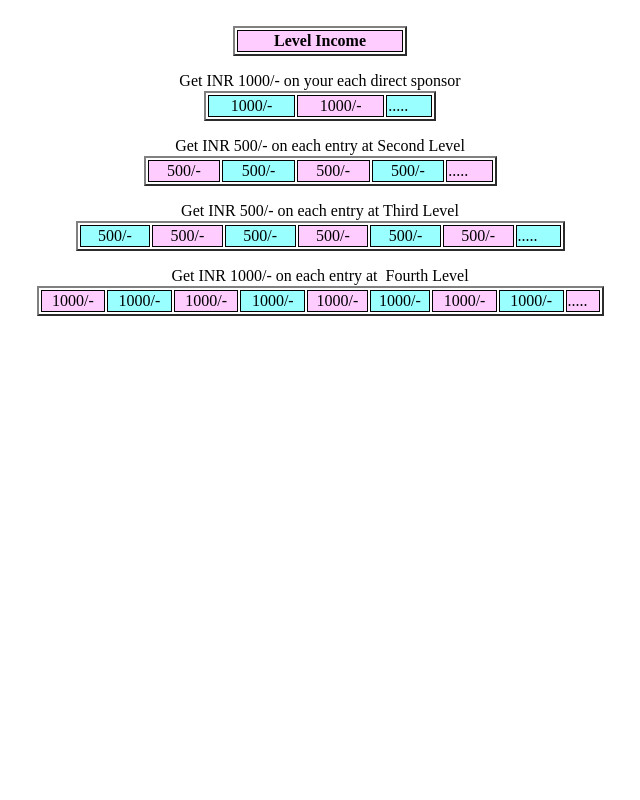
After one commit to gowrav-vishwakarma/alk, a PHP site: page /alk/templates/default/page/system1.html in a window 1280 px wide. The commit adds this page. Shown: the whole page, without its empty margins (320-960 px from the left). Run offline with PHP 8.4, Linux system fonts and the light colour scheme.

Commit message:
system updated

```diff
--- /dev/null
+++ b/templates/default/page/system1.html
@@ -0,0 +1,103 @@
+<html>
+  <head>
+    <meta content="text/html; charset=ISO-8859-1" http-equiv="content-type">
+    <style type="text/css">
+  td {
+    border: 1px solid black;
+  }
+      p{
+        margin-bottom: 1px;
+      }
+
+      table {
+      margin-bottom: 5px;
+      }
+</style> </head>
+  <body><br>
+
+    <table style="width: 174px;  text-align: center; margin-left: auto; margin-right: auto;"
+      border="2">
+      <tbody>
+        <tr>
+          <td style="background-color: #ffccff;"><span style="font-weight: bold;">Level
+              Income</span></td>
+        </tr>
+      </tbody>
+    </table>
+    <p style="text-align: center;">Get INR 1000/- on your each direct sponsor </p>
+    <table style="width: 232px;  text-align: left; margin-left: auto; margin-right: auto;"
+      border="2px solid black">
+      <tbody>
+        <tr>
+          <td style="text-align: center; background-color: #99ffff;">1000/- <br>
+          </td>
+          <td style="text-align: center; background-color: #ffccff;">1000/- <br>
+          </td>
+          <td style="background-color: #99ffff;">.....<strong><br>
+            </strong><strong> </strong></td>
+        </tr>
+      </tbody>
+    </table>
+    <strong> </strong>
+    <p style="text-align: center;">Get INR 500/- on each entry at Second Level </p>
+    <table style="width: 353px; text-align: left; margin-left: auto; margin-right: auto;"
+      border="2">
+      <tbody>
+        <tr>
+          <td style="text-align: center; background-color: #ffccff;">500/-<br>
+          </td>
+          <td style="text-align: center; background-color: #99ffff;">500/- </td>
+          <td style="text-align: center; background-color: #ffccff;">500/-<br>
+          </td>
+          <td style="text-align: center; background-color: #99ffff;">500/-<br>
+          </td>
+          <td style="background-color: #ffccff;">.....<br>
+          </td>
+        </tr>
+      </tbody>
+    </table>
+    <p style="text-align: center;"> </p>
+    <p style="text-align: center;">Get INR 500/- on each entry at Third Level </p>
+    <table style="width: 489px;  text-align: left; margin-left: auto; margin-right: auto;"
+      border="2">
+      <tbody>
+        <tr>
+          <td style="background-color: #99ffff; text-align: center;">500/-<br>
+          </td>
+          <td style="background-color: #ffccff; text-align: center;">500/- </td>
+          <td style="background-color: #99ffff; text-align: center;">500/- </td>
+          <td style="background-color: #ffccff; text-align: center;">500/- </td>
+          <td style="background-color: #99ffff; text-align: center;">500/- </td>
+          <td style="background-color: #ffccff; text-align: center;">500/- </td>
+          <td style="background-color: #99ffff;">.....<br>
+          </td>
+        </tr>
+      </tbody>
+    </table>
+    <p style="text-align: center;"></p>
+    <p style="text-align: center;">Get INR 1000/- on each entry at&nbsp; Fourth
+      Level </p>
+    <table style="width: 567px;  text-align: left; margin-left: auto; margin-right: auto;"
+      border="2">
+      <tbody>
+        <tr>
+          <td style="background-color: #ffccff; text-align: center;">1000/-<br>
+          </td>
+          <td style="background-color: #99ffff; text-align: center;">1000/- </td>
+          <td style="background-color: #ffccff; text-align: center;">1000/- </td>
+          <td style="background-color: #99ffff; text-align: center;">1000/- </td>
+          <td style="width: 56.55px; background-color: #ffccff; text-align: center;">1000/-
+            </td>
+          <td style="width: 56.5667px; background-color: #99ffff; text-align: center;">1000/-
+            </td>
+          <td style="background-color: #ffccff; text-align: center;">1000/- </td>
+          <td style="background-color: #99ffff; text-align: center;">1000/- </td>
+          <td style="background-color: #ffccff;">.....<br>
+          </td>
+        </tr>
+      </tbody>
+    </table>
+    <p style="text-align: center;"> </p>
+    <br>
+  </body>
+</html>
```
Also changed, not shown: page/system.php (+30 -3 lines), templates/default/view/plan.html (added, +20 -0 lines), templates/default/view/system.html (added, +104 -0 lines), templates/default/css/mycss.css (line endings or trailing spaces), 8 other files.
